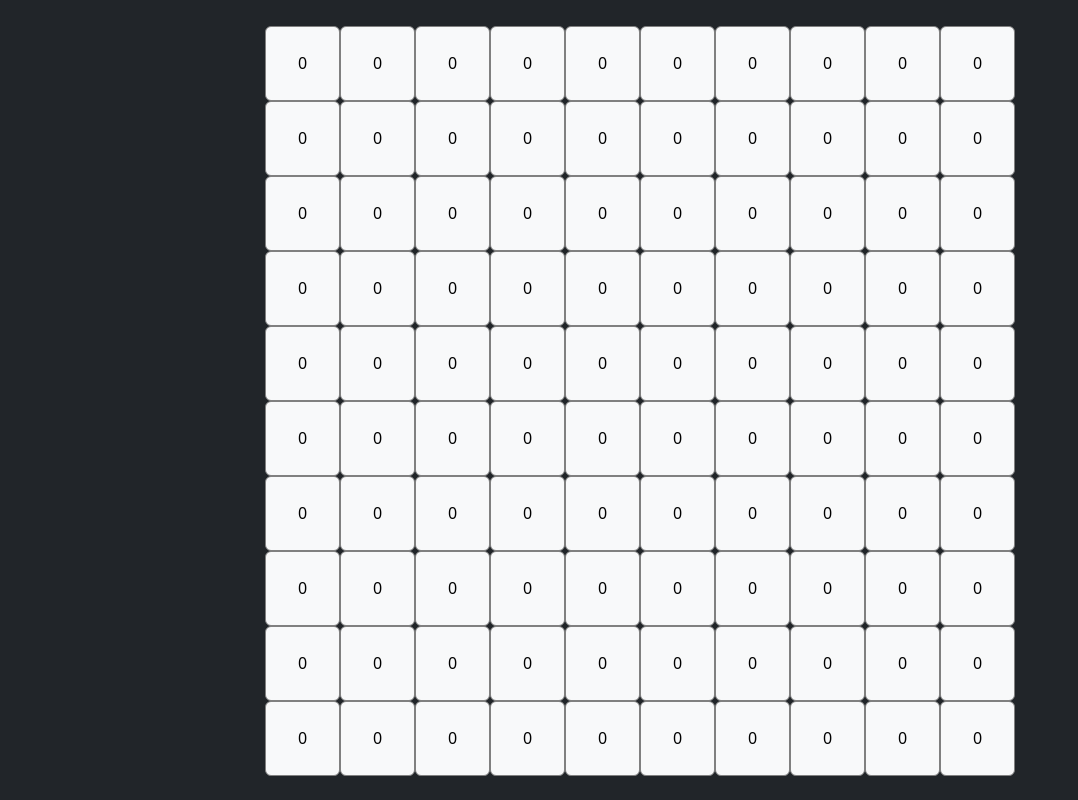
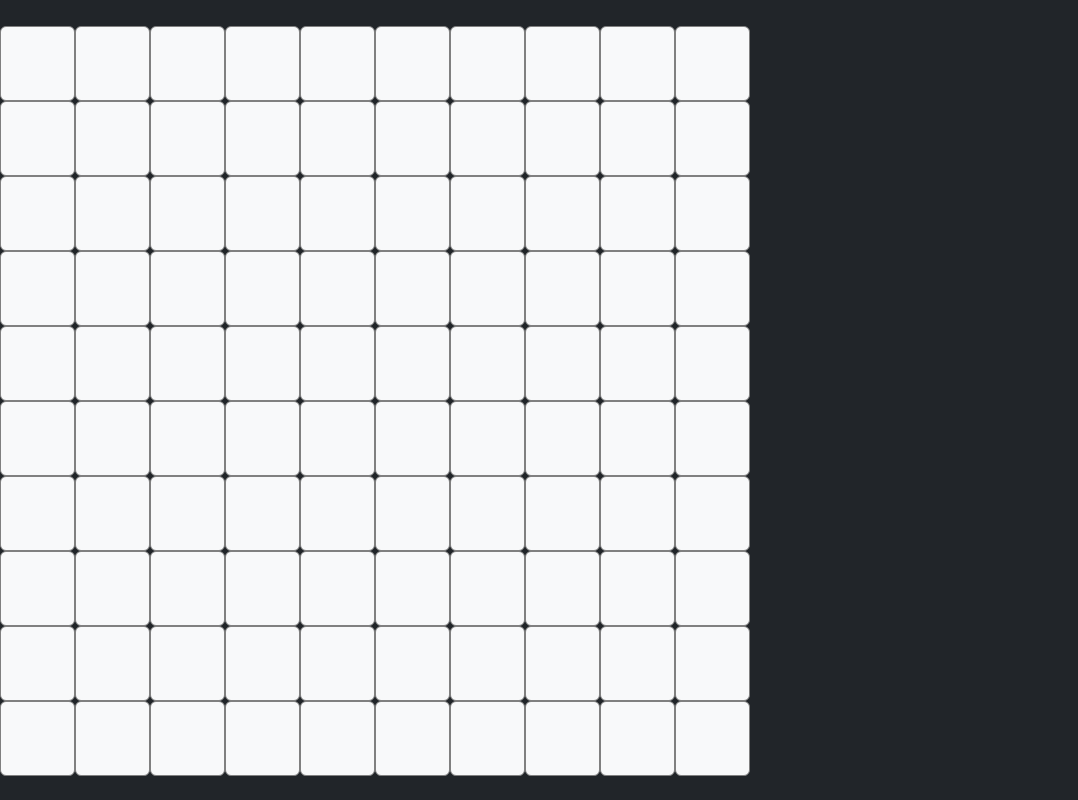
Before and after one commit to blancojohn/BattlelShip-InReactJS, a React (Vite) app: page / in a window 1280 px wide. Shown: the whole page, without its empty margins (0-1078 px from the left). Built offline with nearby package versions, Linux system fonts and the light colour scheme.

Commit message:
Función posición aletoria de barcos en tablero máquina y función disparar

```diff
--- a/src/App.jsx
+++ b/src/App.jsx
@@ -1,11 +1,12 @@
-import React, { useState, useEffect } from "react";
-import { showBoard } from "./functions";
+import React, { useState } from "react";
+import Board from "./components/Board";
+
 
 const App = () => {
-    const [board, setBoard] = useState(null);
-    const [positionShip, setPositionShip]= useState([])
+    const [boardMachine, setBoardMachine] = useState(null);
+    const [positionShip, setPositionShip]= useState(null)
 
-    const playStart= (indexRow, indexBox)=>{
+   /*  const playStart= (indexRow, indexBox)=>{
         let actions= [...board];
         if (actions[indexRow][indexBox] == 0){
             addShip(indexRow, indexBox)
@@ -13,44 +14,30 @@ const App = () => {
         else if(actions[indexRow][indexBox] == 1){
             shootCannon(indexRow, indexBox)
         }
-    }
+    } */
 
-    const addShip=(indexRow, indexBox)=>{
+    /* const addShip=(indexRow, indexBox)=>{
         let shipInBoard= [...board];
         shipInBoard[indexRow].splice(indexBox,5,1,1,1,1,1)
         setBoard(shipInBoard)
-        /* if(shipInBoard[indexRow][indexBox] == 1){
-            shootCannon()
-        } */
-    }
+    } */
 
-    const shootCannon=(indexRow,  indexBox)=>{
+    /* const shootCannon=(indexRow,  indexBox)=>{
         let shot= [...board]
         if(shot[indexRow][indexBox] == 1){
             shot[indexRow][indexBox]=2
             setBoard(shot)
         }
-    }
+    } */
 
 
-   useEffect(() => {
+   /* useEffect(() => {
        setBoard(showBoard())
-    }, [])
+    }, []) */
 
     return (
         <>
-            <div id="board">
-                {
-                    (board != null) &&
-                        board.map((row, indexRow) => (
-                            <div key={indexRow}>
-                                {row.map((box, indexBox) => (
-                                    <button key={indexBox} id="box" onClick={()=>playStart(indexRow, indexBox)} type="button" className="btn btn-light">{box}</button>
-                                ))}
-                            </div>
-                        ))
-                }
-            </div>
+            <Board boardMachine={boardMachine} setBoardMachine={setBoardMachine}/>
         </>
     )
 }
--- /dev/null
+++ b/src/components/Board.jsx
@@ -0,0 +1,60 @@
+import React, { useEffect } from "react";
+import { showBoardMachine } from "../functions";
+
+
+
+const Board = ({ boardMachine, setBoardMachine }) => {
+
+    useEffect(() => {
+        setBoardMachine(showBoardMachine())
+    }, [])
+
+    /* const playStart = (indexRow, indexBox) => {
+        let actions = [...boardMachine];
+        if (actions[indexRow][indexBox] == 0) {
+            addShip(indexRow, indexBox)
+        }
+        else if (actions[indexRow][indexBox] == "") {
+            shootCannon(indexRow, indexBox)
+        }
+    } */
+
+    /* const addShip = (indexRow, indexBox) => {
+        let shipInBoard = [...boardMachine];
+        shipInBoard[indexRow].splice(indexBox, 5, "", "", "", "", "")
+        setBoardMachine(shipInBoard)
+    } */
+
+    const shootCannon=(indexRow,  indexBox)=>{
+        let shot= [...boardMachine]
+        if(shot[indexRow][indexBox] == ""){
+            shot[indexRow][indexBox]= "ON TARGET!"
+            setBoardMachine(shot)
+        }
+        else if(shot[indexRow][indexBox] == null){
+            shot[indexRow][indexBox]= "YOU FAILED!"
+            setBoardMachine(shot)
+        }
+    }
+
+    return (
+
+        <>
+            <div id="board">
+                {
+                    (boardMachine != null) &&
+                    boardMachine.map((row, indexRow) => (
+                        <div key={indexRow}>
+                            {row.map((box, indexBox) => (
+                                <button key={indexBox} onClick={()=>shootCannon(indexRow, indexBox)} id="box" type="button" className="btn btn-light">{box}</button>
+                            ))}
+                        </div>
+                    ))
+                }
+            </div>
+        </>
+
+    )
+}
+
+export default Board;
--- a/src/functions.js
+++ b/src/functions.js
@@ -1,10 +1,70 @@
 
 //Crea el tablero y es pasada como argumento para setear el estado de board.
-export const showBoard = () => {
+/* export const showBoard = () => {
     let row = [];
     for (let i = 1; i <= 10; i++) {
-        let box = Array(10).fill(0)
+        let box = Array(10).fill(null)
         row.push(box)
     }
     return row
+} */
+
+/* let arrayBidimensional = [];
+let valorIgual = 1; // el valor que se repite
+let valorConsecutivo = 2; // el valor que se coloca en índices consecutivos
+
+// Crear un array de 3 filas
+for (let i = 0; i < 10; i++) {
+    arrayBidimensional[i] = []; // Inicializa cada fila como un array
+    // Rellenar cada fila
+    for (let j = 0; j < 10; j++) {
+        if (j === 2) { // en el índice 2, coloca los cuatro valores consecutivos
+            arrayBidimensional[i][j] = valorConsecutivo;
+            arrayBidimensional[i][j + 1] = valorConsecutivo;
+            arrayBidimensional[i][j + 2] = valorConsecutivo;
+            arrayBidimensional[i][j + 3] = valorConsecutivo;
+            j += 3; // Salta los siguientes índices
+        } else {
+            arrayBidimensional[i][j] = valorIgual; // Coloca el valor repetido
+        }
+    }
 }
+
+console.log(arrayBidimensional); */
+
+/* function generarArray(filas, columnas, valor) {
+    const array = [];
+    for (let i = 0; i < filas; i++) {
+        const fila = [];
+        for (let j = 0; j < columnas; j++) {
+            fila.push(j === 0 ? valor : 0); // Asignar valor solo a la primera columna
+        }
+        array.push(fila);
+    }
+    return array;
+}
+
+const resultado = generarArray(10, 10, 5); // 3 filas, 4 columnas, valor 5 en la primera columna
+console.log(resultado);  */
+export const showBoardMachine= ()=>{
+    let board = [];
+    let randomPositionY1= Math.floor(Math.random()* 4)
+    let randomPositionY2= Math.floor(Math.random() * 4 + 5)
+
+    for(let i = 0; i < 10; i++) {
+        board[i] = [];
+        for(let j = 0; j < 10; j++) {
+            if(j == randomPositionY1) {
+                board[i][j] = "";
+            }
+            else if(j == randomPositionY2){
+                board[i][j] = "";
+            }
+            else{
+                board[i][j] = null;
+            }
+        }
+    }
+    return board
+}
+console.log(showBoardMachine());
--- a/src/index.css
+++ b/src/index.css
@@ -3,7 +3,7 @@
   display: flex;
   flex-wrap: wrap;
   color: brown;
-  justify-content: center;
+  justify-content: start;
   margin-top: 2%;
 }
 
```
